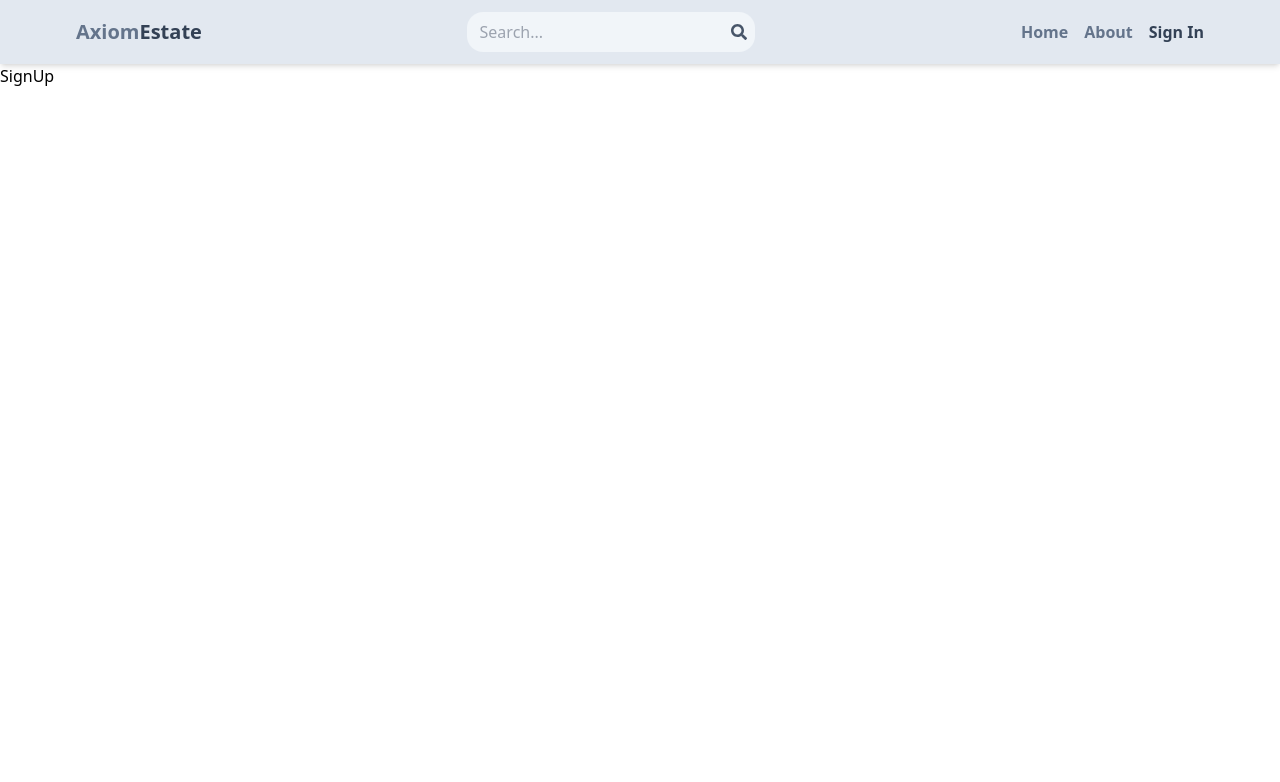
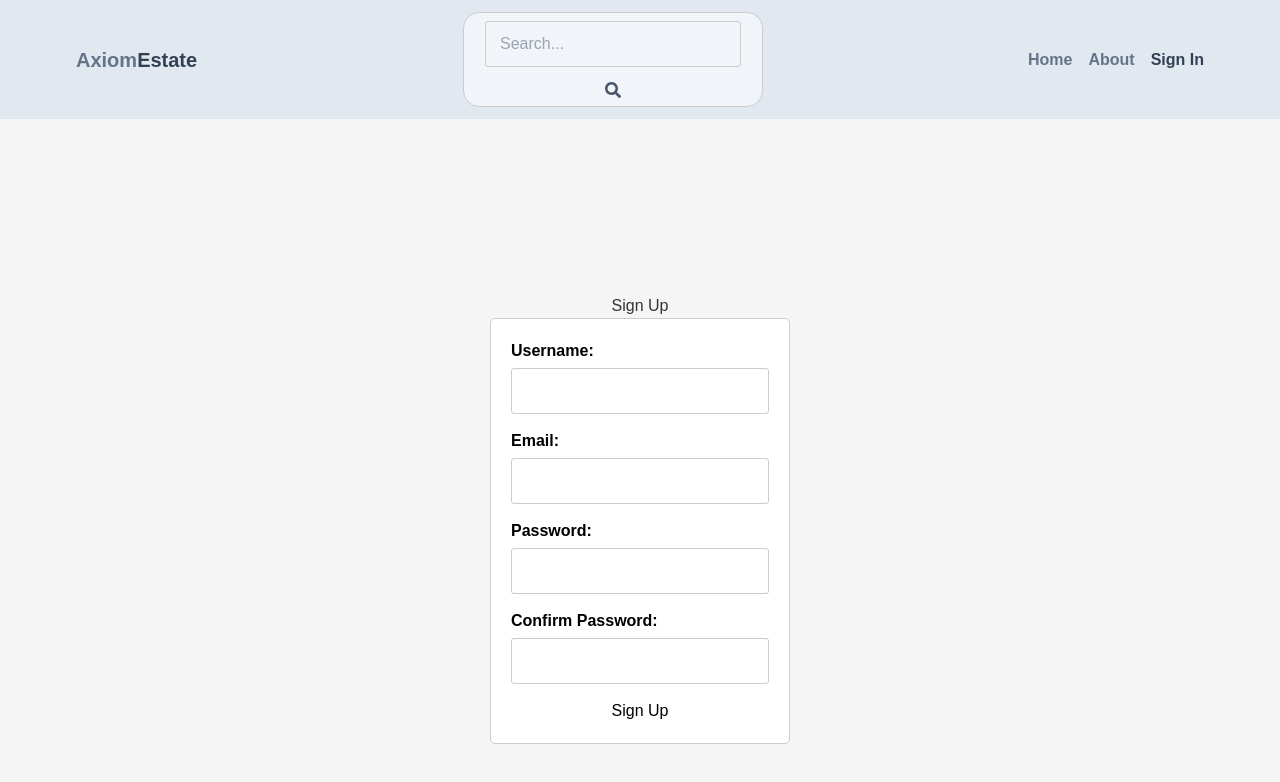
Before and after one commit to tsering651/Real-Estate-Marketplace-MERN, a React (Vite) app in the folder customer/: page /sign-up in a window 1280 px wide. Shown: the top 782 px of the page. Built offline with nearby package versions, Linux system fonts and the light colour scheme.

Commit message:
Done with the signup api

```diff
--- a/customer/src/App.jsx
+++ b/customer/src/App.jsx
@@ -1,3 +1,4 @@
+// eslint-disable-next-line no-unused-vars
 import React from 'react'
 import { BrowserRouter , Routes , Route} from 'react-router-dom';
 import Home from "./pages/Home"
--- a/customer/src/pages/SignUp.jsx
+++ b/customer/src/pages/SignUp.jsx
@@ -1,7 +1,79 @@
-import React from 'react'
+import  { useState } from 'react';
+import '../styles/sign-up.css'; // Import your CSS file
 
-export default function SignUp() {
+function App() {
+
+  const [formData,setformData]=useState({});
+
+  const handleChange = (e)=>{
+          setformData({
+             ...formData,
+             [e.target.id]:e.target.value,
+          })
+  }
+  const handleSubmit= async (e)=>{
+    e.preventDefault();
+    const res=await fetch('/api/auth/signup',
+    {
+      method:'POST',
+      headers:{
+        'content-Type':'application/json',
+      },
+      body:JSON.stringify(formData),
+    }
+    );
+    const data=await res.json();
+    console.log(data);
+
+
+
+  }
+ // console.log(formData);
+
   return (
-    <div>SignUp</div>
-  )
+    <div className="signup-container">
+      <h1>Sign Up</h1>
+
+      <form onSubmit={handleSubmit}>
+        <label htmlFor="username">Username:</label>
+        <input
+          type="text"
+          id="username"
+          name="username"
+
+          onChange={handleChange}
+          required
+        />
+        <label htmlFor="email">Email:</label>
+        <input
+          type="email"
+          id="email"
+          name="email"
+
+          onChange={handleChange}
+          required
+        />
+        <label htmlFor="password">Password:</label>
+        <input
+          type="password"
+          id="password"
+          name="password"
+          onChange={handleChange}
+          required
+        />
+        <label htmlFor="confirmPassword">Confirm Password:</label>
+        <input
+          type="password"
+          id="confirmPassword"
+          name="confirmPassword"
+
+          onChange={handleChange}
+          required
+        />
+        <button type="submit">Sign Up</button>
+      </form>
+    </div>
+  );
 }
+
+export default App;
--- /dev/null
+++ b/customer/src/styles/sign-up.css
@@ -0,0 +1,74 @@
+/* Reset basic styles for better consistency */
+html, body {
+    margin: 0;
+    padding: 0;
+    font-family: sans-serif;
+  }
+
+  /* Container for the sign-up form */
+  .signup-container {
+    display: flex;
+    flex-direction: column;
+    align-items: center;
+    justify-content: center;
+    min-height: 100vh;
+    background-color: #f5f5f5;
+  }
+
+  /* Heading */
+  h1 {
+    text-align: center;
+    margin-bottom: 20px;
+    font-size: 2rem;
+    color: #333;
+  }
+
+  /* Form styling */
+  form {
+    display: flex;
+    flex-direction: column;
+    width: 300px;
+    padding: 20px;
+    border: 1px solid #ccc;
+    border-radius: 5px;
+    background-color: #fff;
+  }
+
+  /* Labels */
+  label {
+    margin-bottom: 5px;
+    font-weight: bold;
+  }
+
+  /* Input fields */
+  input[type="text"],
+  input[type="email"],
+  input[type="password"] {
+    padding: 10px;
+    border: 1px solid #ccc;
+    border-radius: 3px;
+    margin-bottom: 15px;
+    font-size: 1rem;
+  }
+
+  /* Error message styling */
+  .error {
+    color: red;
+    margin-bottom: 10px;
+  }
+
+  /* Button */
+  button {
+    background-color: #4CAF50;
+    color: white;
+    padding: 10px 20px;
+    border: none;
+    border-radius: 5px;
+    cursor: pointer;
+    margin-top: 10px;
+  }
+
+  /* Button hover effect */
+  button:hover {
+    background-color: #55CD67;
+  }
--- a/customer/vite.config.js
+++ b/customer/vite.config.js
@@ -3,5 +3,13 @@ import react from '@vitejs/plugin-react-swc'
 
 // https://vitejs.dev/config/
 export default defineConfig({
+  server:{
+    proxy:{
+      '/api':{
+        target:'http://localhost:3000/',
+        secure:false,
+      },
+    },
+  },
   plugins: [react()],
 })
--- a/package.json
+++ b/package.json
@@ -13,6 +13,7 @@
   "license": "ISC",
   "dependencies": {
     "bcryptjs": "^2.4.3",
+    "cors": "^2.8.5",
     "dotenv": "^16.4.4",
     "express": "^4.18.2",
     "mongoose": "^8.1.2",
```
Also changed, not shown: 2 other files (tests, documents, lock files or other folders).
